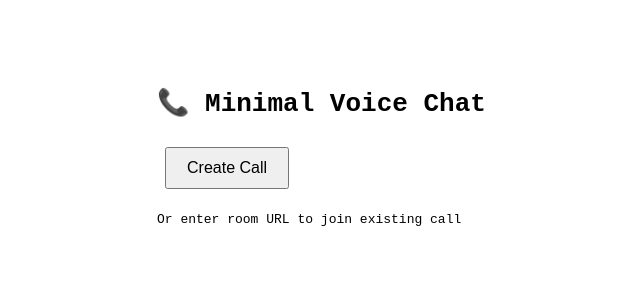
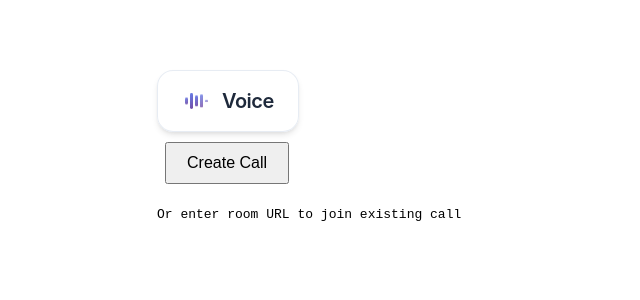
Before and after one commit to makesnosense/voice, a React (Vite) app in the folder client/: page / in a window 1280 px wide. Shown: the top 300 px of the page, without its empty margins (183-823 px from the left). Built offline with nearby package versions, Linux system fonts and the light colour scheme.

Commit message:
feat: added header to landing page

```diff
--- a/client/src/pages/LandingPage.tsx
+++ b/client/src/pages/LandingPage.tsx
@@ -2,6 +2,7 @@ import { useState, useEffect } from 'react';
 import { useNavigate } from 'react-router';
 import axios from 'axios';
 import type { CreateRoomResponse } from '../../../shared/types';
+import Header from '../components/Header';
 import './LandingPage.css';
 
 export default function LandingPage() {
@@ -11,8 +12,6 @@ export default function LandingPage() {
   useEffect(() => {
     document.title = 'Voice Chat - Landing';
   }, []);
-
-
 
   const handleCreateRoom = async () => {
     if (isCreating) return;
@@ -31,7 +30,8 @@ export default function LandingPage() {
 
   return (
     <>
-      <h1>📞 Minimal Voice Chat</h1>
+      <Header />
+      {/* <h1>📞 Minimal Voice Chat</h1> */}
 
       <div id="lobby">
         <button onClick={handleCreateRoom}
```
